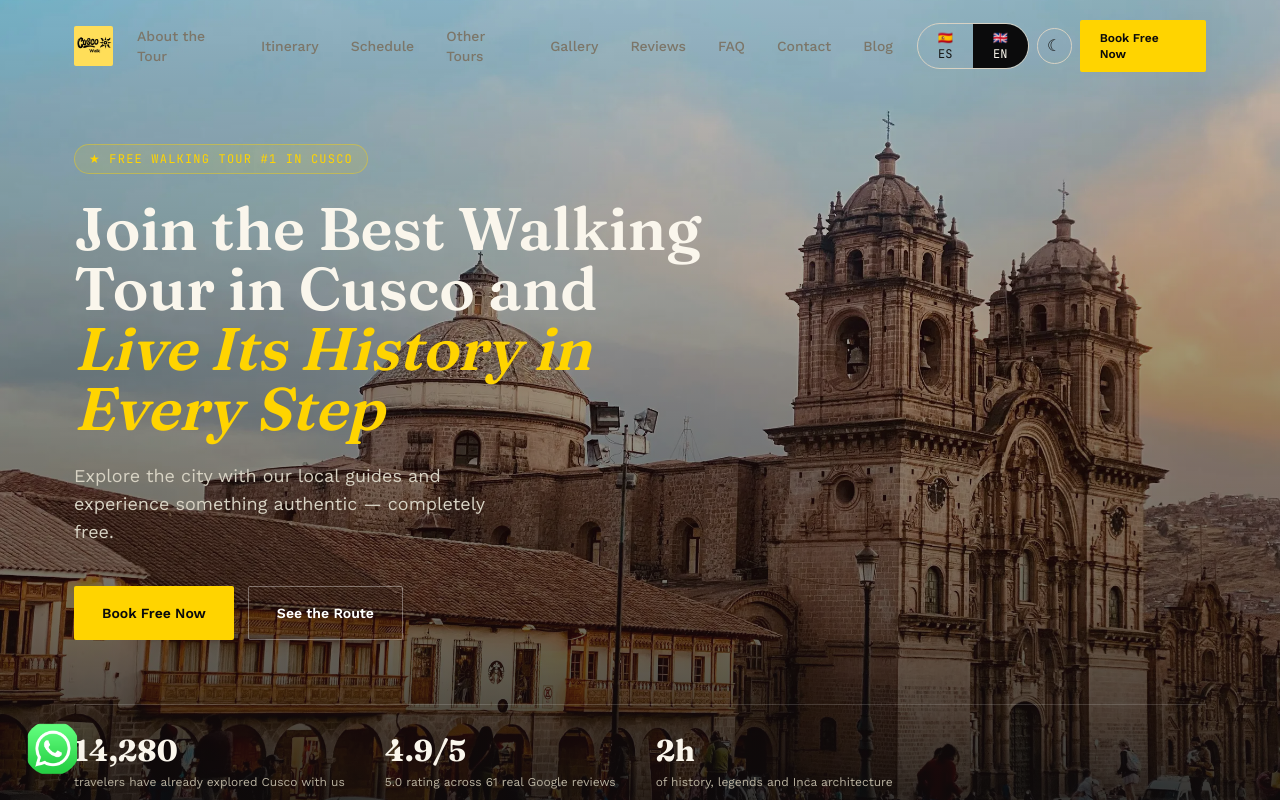
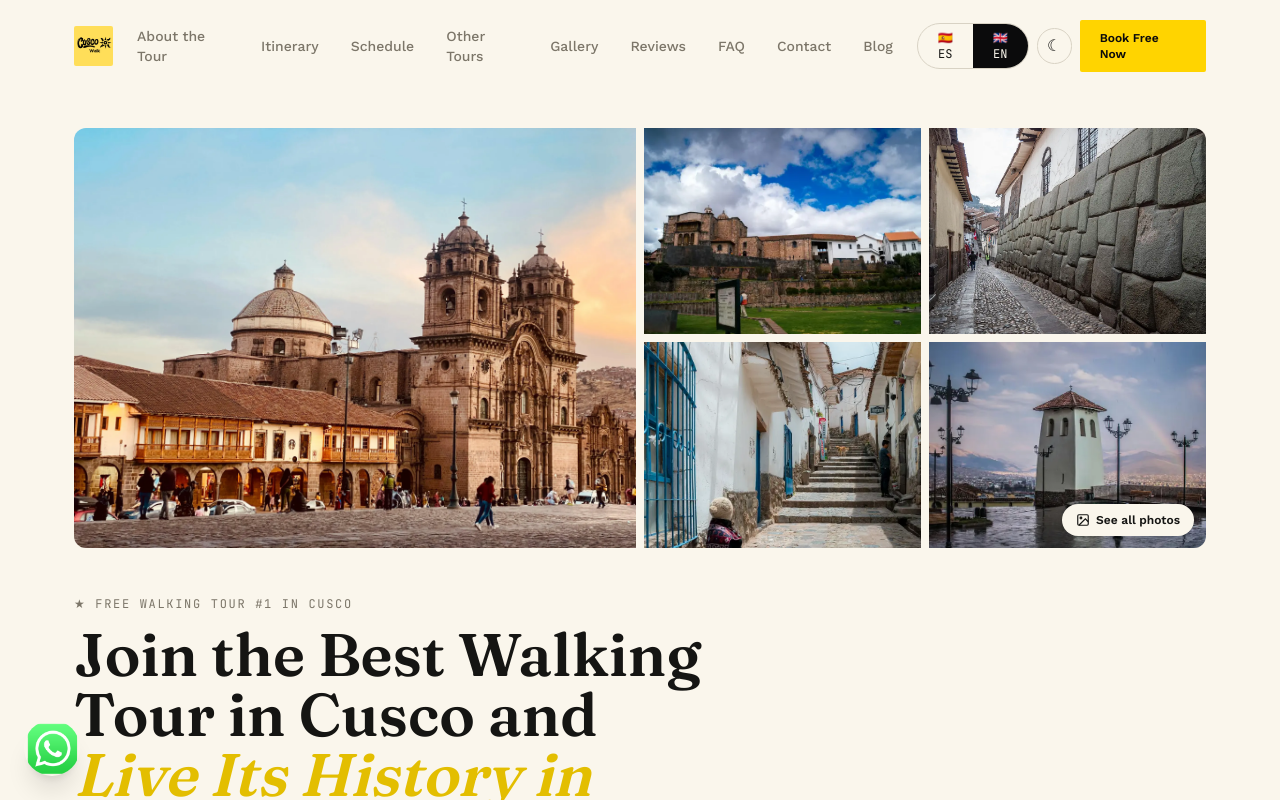
Before and after one commit to perucultour-bot/cuscowalk, a Next.js app: page / in a window 1280 px wide. Shown: the top 800 px of the page. Built offline with nearby package versions, Linux system fonts and the light colour scheme.

Commit message:
este si de verdad

```diff
--- a/components/Hero.tsx
+++ b/components/Hero.tsx
@@ -27,48 +27,79 @@ function AnimatedCounter({ target }: { target: number }) {
   return <b ref={ref} className="block font-serif text-3xl">{value.toLocaleString("es-PE")}</b>;
 }
 
+// Mosaico de fotos del encabezado — chicas, livianas, y clicables (llevan a la Galería).
+const HERO_PHOTOS = [
+  { src: "/images/plaza-de-armas-atardecer.webp", alt: "Plaza de Armas de Cusco" },
+  { src: "/images/qorikancha-panoramica.webp", alt: "Qorikancha" },
+  { src: "/images/hatun-rumiyoq-muro.webp", alt: "Calle Hatun Rumiyoq" },
+  { src: "/images/san-blas-callejon-escaleras.webp", alt: "Barrio de San Blas" },
+  { src: "/images/san-cristobal-mirador-lluvia.webp", alt: "Mirador de San Cristóbal" },
+];
+
 export default function Hero() {
-  const { t } = useApp();
+  const { t, lang } = useApp();
 
   return (
-    <section id="hero" className="relative min-h-screen flex flex-col justify-end pt-36 overflow-hidden bg-negro">
-      <div className="absolute inset-0 z-0 bg-negro">
+    <section id="hero" className="pt-28 lg:pt-32 pb-16 lg:pb-20 bg-crema dark:bg-negro">
+      <div className="container-cw">
+        {/* Mosaico de fotos */}
+        <a href="#gallery" className="block group relative rounded-xl overflow-hidden">
+          <div className="hidden md:grid grid-cols-4 grid-rows-2 gap-2 h-[360px] lg:h-[420px]">
             {/* eslint-disable-next-line @next/next/no-img-element */}
             <img
-          src="/images/plaza-de-armas-atardecer.webp"
-          alt="Plaza de Armas de Cusco"
-          className="w-full h-full object-cover object-[68%_55%] sm:object-[center_58%]"
+              src={HERO_PHOTOS[0].src}
+              alt={HERO_PHOTOS[0].alt}
+              className="col-span-2 row-span-2 w-full h-full object-cover object-[68%_55%] group-hover:brightness-[.94] transition-[filter]"
               fetchPriority="high"
               loading="eager"
             />
+            {HERO_PHOTOS.slice(1).map((p) => (
+              // eslint-disable-next-line @next/next/no-img-element
+              <img key={p.src} src={p.src} alt={p.alt} loading="lazy" className="w-full h-full object-cover group-hover:brightness-[.94] transition-[filter]" />
+            ))}
           </div>
-      <div className="absolute inset-0 z-[1]" style={{ background: "linear-gradient(180deg, rgba(11,11,12,.15) 0%, rgba(11,11,12,.55) 68%, rgba(11,11,12,.92) 100%)" }} />
+          {/* Versión móvil: solo la foto principal */}
+          {/* eslint-disable-next-line @next/next/no-img-element */}
+          <img
+            src={HERO_PHOTOS[0].src}
+            alt={HERO_PHOTOS[0].alt}
+            className="md:hidden w-full h-64 object-cover object-[68%_55%] rounded-xl"
+            fetchPriority="high"
+            loading="eager"
+          />
+          <span className="absolute bottom-3 right-3 bg-crema text-[#151513] text-xs font-semibold px-3.5 py-2 rounded-full shadow-md flex items-center gap-1.5">
+            <svg width="14" height="14" viewBox="0 0 24 24" fill="none" stroke="currentColor" strokeWidth={2}>
+              <rect x="3" y="3" width="18" height="18" rx="2" /><circle cx="8.5" cy="8.5" r="1.5" /><path d="M21 15l-5-5L5 21" />
+            </svg>
+            {lang === "es" ? "Ver todas las fotos" : "See all photos"}
+          </span>
+        </a>
 
+        {/* Texto e info debajo del mosaico */}
         <motion.div
-        initial={{ opacity: 0, y: 24 }}
+          initial={{ opacity: 0, y: 16 }}
           animate={{ opacity: 1, y: 0 }}
-        transition={{ duration: 0.8, ease: [0.22, 1, 0.36, 1] }}
-        className="container-cw relative z-[2] text-crema pb-20"
+          transition={{ duration: 0.7, ease: [0.22, 1, 0.36, 1] }}
+          className="mt-10 lg:mt-12"
         >
-        <span className="inline-flex items-center gap-2 bg-amarillo/10 border border-amarillo/40 text-amarillo font-mono text-xs uppercase tracking-widest px-3.5 py-1.5 rounded-full mb-6">
-          {t.hero.badge}
-        </span>
-        <h1 className="font-serif font-semibold text-[9vw] sm:text-5xl lg:text-6xl leading-[1.08] max-w-2xl">
+          <span className="eyebrow">{t.hero.badge}</span>
+          <h1 className="font-serif font-semibold text-[9vw] sm:text-5xl lg:text-6xl leading-[1.08] max-w-2xl mt-3">
             {t.hero.titleLine1}
             <br />
-          <em className="italic text-amarillo">{t.hero.titleEm}</em>
+            <em className="italic text-amarillo-600 dark:text-amarillo">{t.hero.titleEm}</em>
           </h1>
-        <p className="mt-6 text-lg max-w-md text-[#D8D3C4]">{t.hero.sub}</p>
+          <p className="mt-6 text-lg max-w-md text-piedra">{t.hero.sub}</p>
           <div className="flex gap-3.5 mt-10 flex-wrap">
             <a href="#booking" className="btn btn-primary">{t.hero.cta1}</a>
-          <a href="#itinerary" className="btn border border-white/35 text-white">{t.hero.cta2}</a>
+            <a href="#itinerary" className="btn border border-piedra-200 dark:border-white/35">{t.hero.cta2}</a>
           </div>
-        <div className="mt-16 flex gap-10 flex-wrap border-t border-white/15 pt-7">
-          <div><AnimatedCounter target={14280} /><span className="text-xs text-[#B9B2A0]">{t.hero.stat1}</span></div>
-          <div><b className="block font-serif text-3xl">4.9/5</b><span className="text-xs text-[#B9B2A0]">{t.hero.stat2}</span></div>
-          <div><b className="block font-serif text-3xl">2h</b><span className="text-xs text-[#B9B2A0]">{t.hero.stat3}</span></div>
+          <div className="mt-14 flex gap-10 flex-wrap border-t border-piedra-200 dark:border-white/15 pt-7">
+            <div><AnimatedCounter target={14280} /><span className="text-xs text-piedra">{t.hero.stat1}</span></div>
+            <div><b className="block font-serif text-3xl">5.0/5</b><span className="text-xs text-piedra">{t.hero.stat2}</span></div>
+            <div><b className="block font-serif text-3xl">2h</b><span className="text-xs text-piedra">{t.hero.stat3}</span></div>
           </div>
         </motion.div>
+      </div>
     </section>
   );
 }
```
Lines whose indentation alone changed are shown as unchanged.
